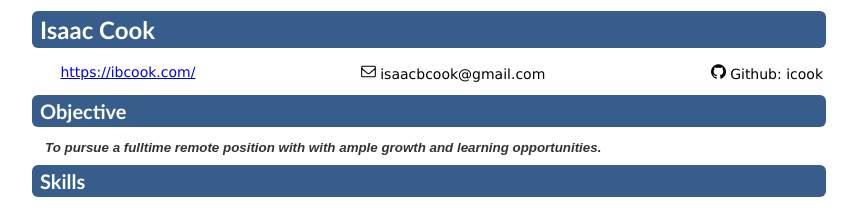
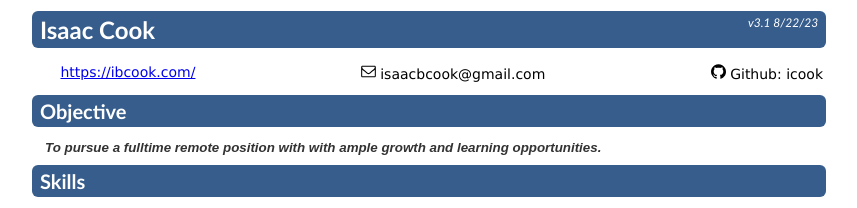
Before and after one commit to icook/personal, a Jekyll site: the page resume/index.html, which Jekyll copies as it is, in a window 1280 px wide. Shown: the top 208 px of the page, without its empty margins (211-1068 px from the left). Built offline with Jekyll 4.4.1, drawn with Linux system fonts in a browser that asks for light colours; Markdown is read by kramdown in place of the engine named in the settings.

Commit message:
resume: add version

```diff
--- a/resume/index.html
+++ b/resume/index.html
@@ -83,7 +83,9 @@
 <table width="800" align="center">
   <tr>
   	<td>
-      <h1 style="font-size:24px; margin-top:00px;">Isaac Cook</h1>
+      <h1 style="font-size:24px; margin-top:00px;">Isaac Cook
+        <span style="font-size:12px; font-weight: normal; float: right;"><i>v3.1 8/22/23</i></span>
+      </h1>
       <table width="100%">
       	<tr>
 			<td>
```
